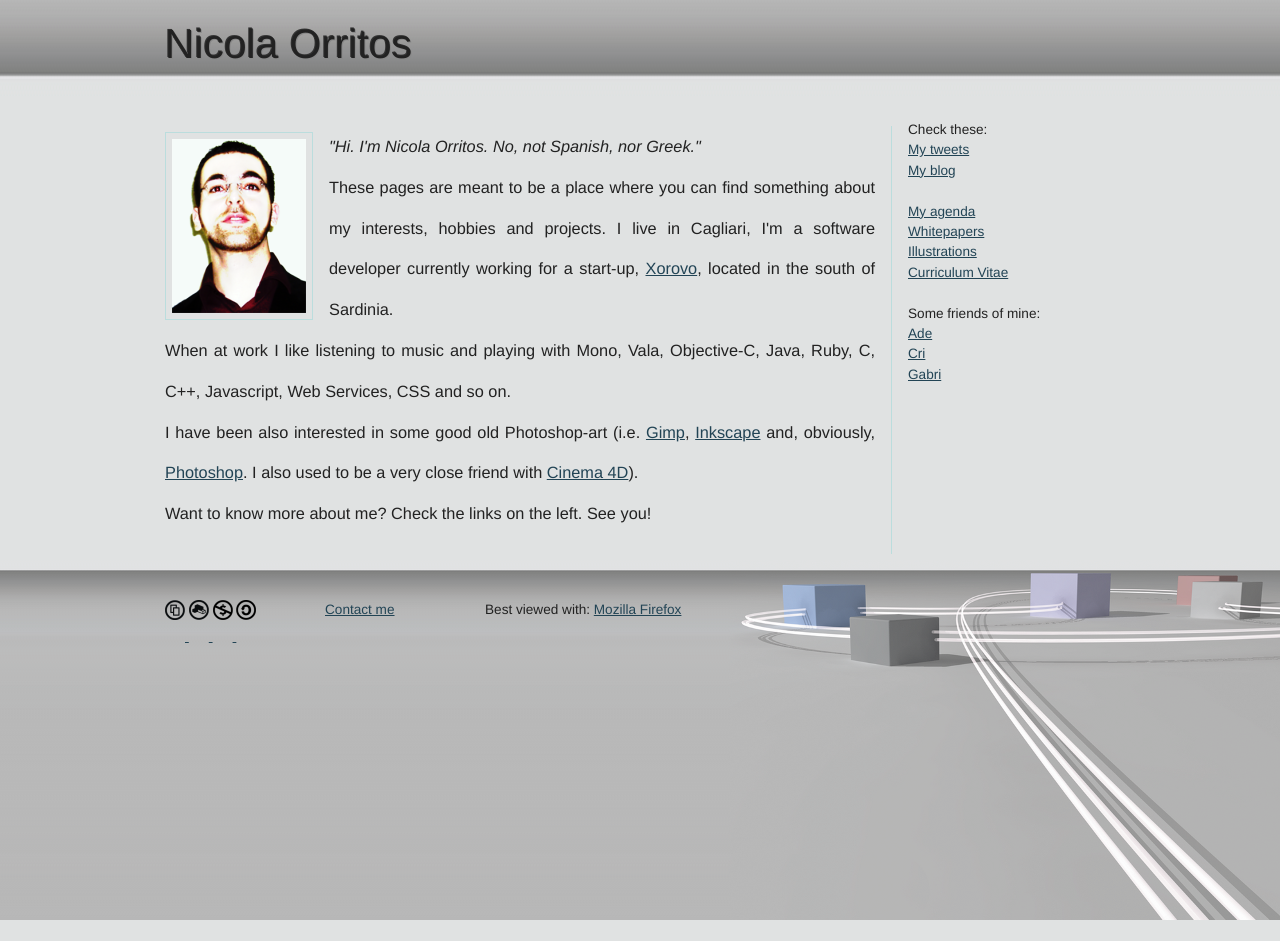
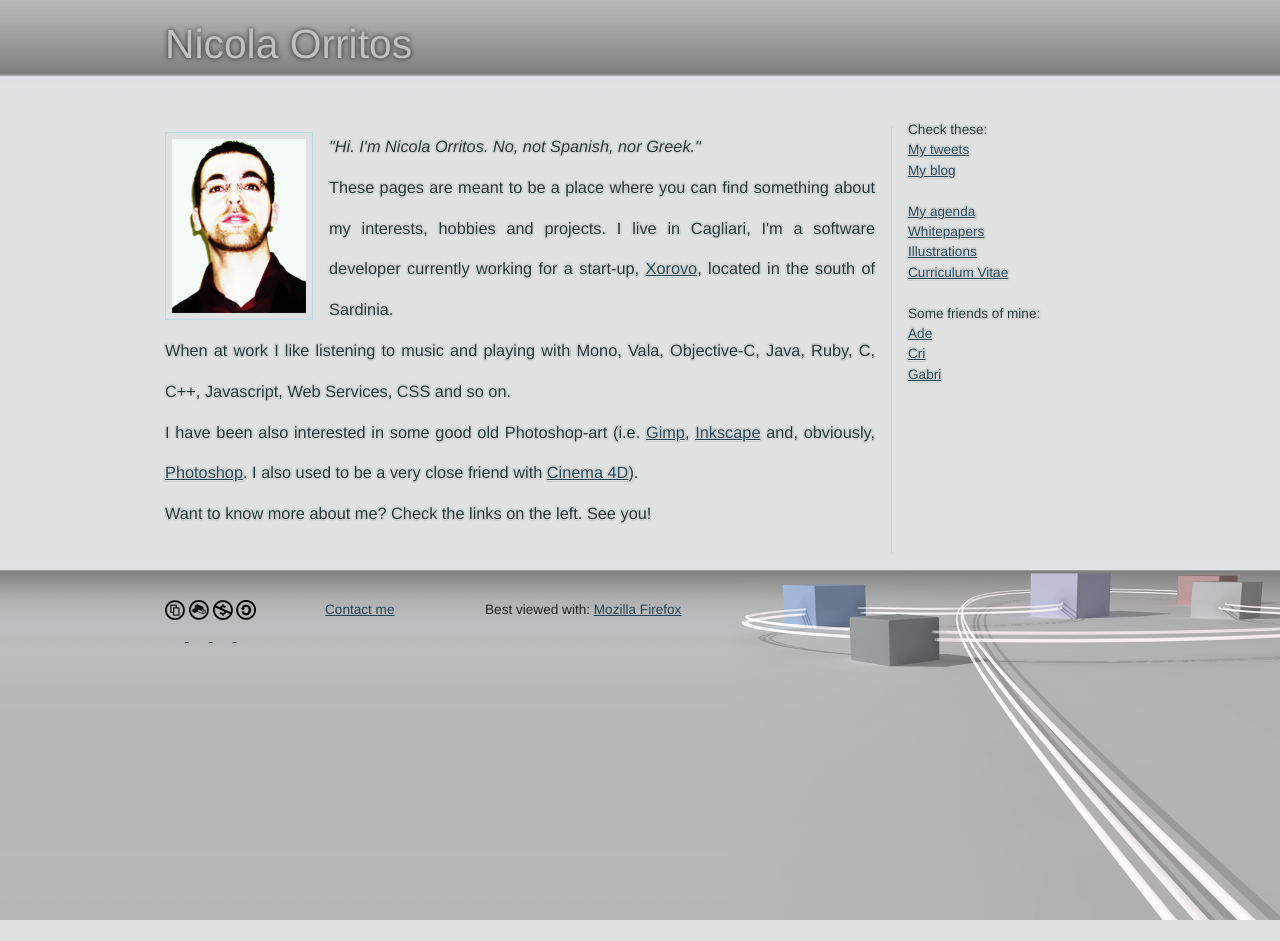
Before and after one commit to NicolaOrritos/nicolaorry, a plain HTML site: page src/index.html in a window 1280 px wide. Drawn offline with Linux system fonts and the light colour scheme.

Commit message:
Added more customization

```diff
--- a/src/_styles/aux.css
+++ b/src/_styles/aux.css
@@ -9,6 +9,20 @@ body {
 	min-height: 96px;
 	width: 100%;
 	padding-top: 24px;
+}
+
+#header h1 {
+	color: #C0C0C0;
+	text-shadow: 0px 0px 5px #222;
+}
+
+#header h1 a {
+	text-decoration: none;
+}
+
+#content {
+	color: #233;
+	text-shadow: -1px 0 #e2e3e3, 0 1px #e2e3e3, 1px 0 #e2e3e3, 0 -1px #e2e3e3, 0px 0px 2px #000;
 }
 
 #footerLeftPart {
@@ -70,9 +84,3 @@ body {
 .alignRight {
 	text-align: right;
 }
-
-h1 {
-	text-decoration: none;
-	color: #AAA;
-	text-shadow: 1px 1px #888, -1px -1px #333;
-}
```
